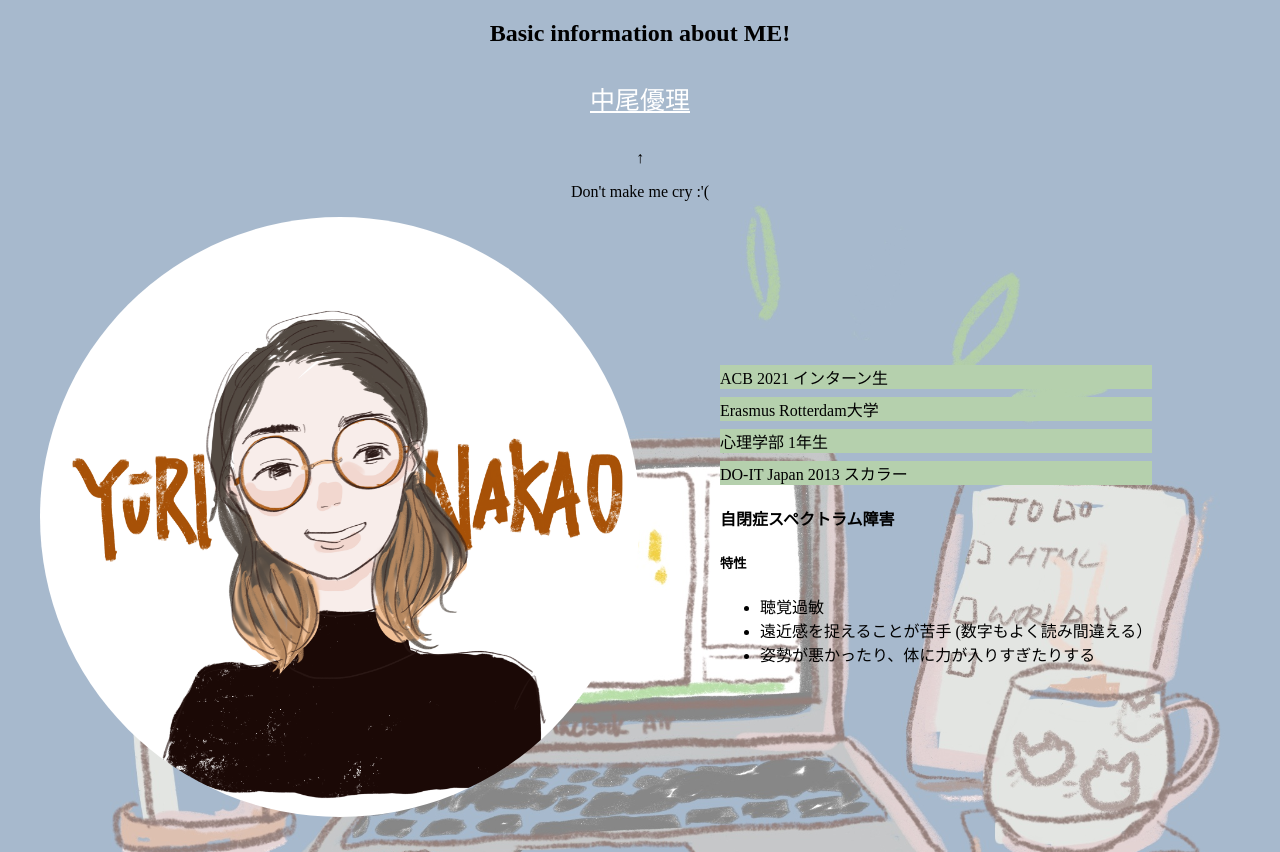
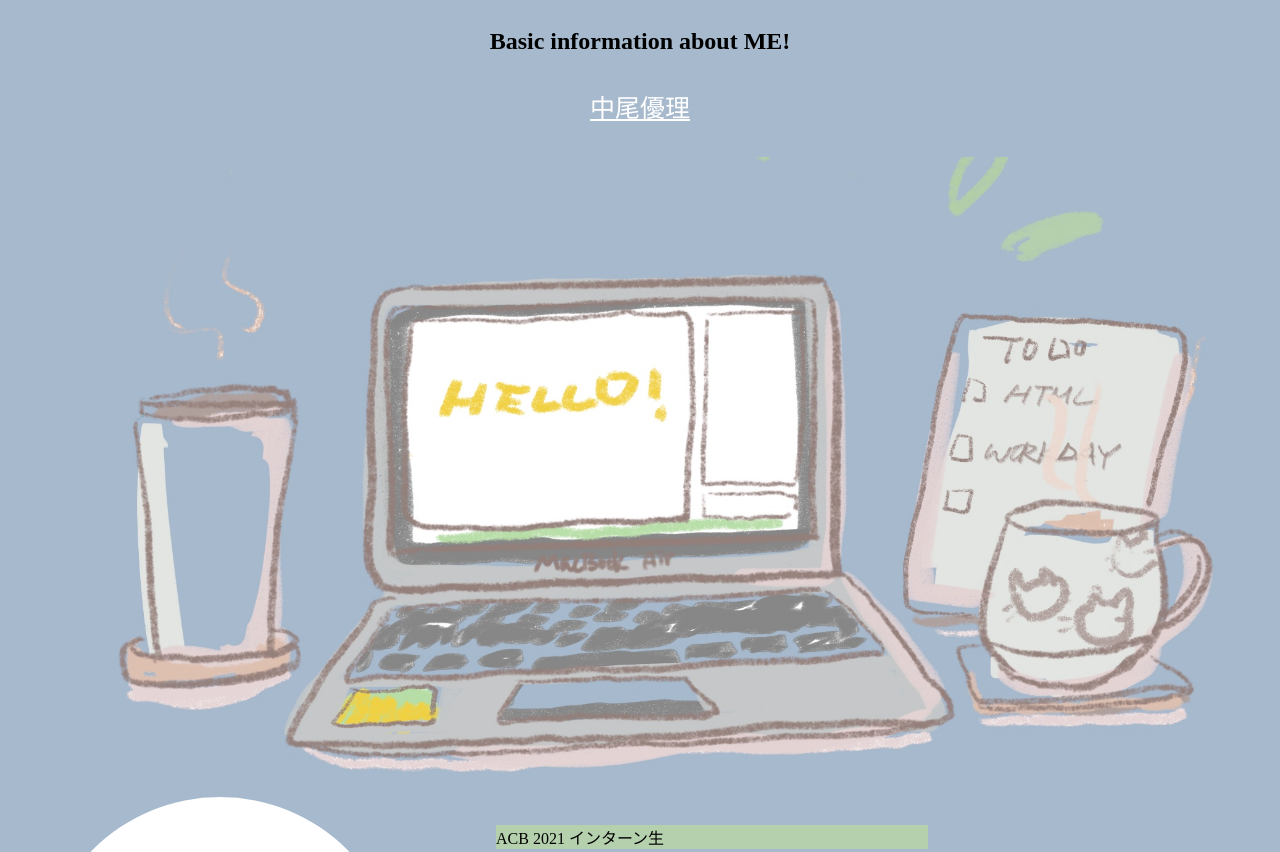
Before and after one commit to sakamitio/HTML-test, a plain HTML site: page index.html in a window 1280 px wide. Shown: the top 852 px of the page. Drawn offline with Linux system fonts and the light colour scheme; a web font is replaced by a local one.

Commit message:
change styles

```diff
--- a/index.html
+++ b/index.html
@@ -27,18 +27,22 @@
 <body>
     <div class="content">
         <section class="heading">
-            <h1>Basic information about ME! </h1>
-            <h4 class="name" onclick="popup()">中尾優理</h4>
-            <p>↑</p>
-            <p>Don't make me cry :'(</p>
+
+            <div class="heading-text">
+                <h1>Basic information about ME! </h1>
+                <h4 class="name">中尾優理</h4>
+            </div>
         </section>
+        <div class="hero-image">
+        </div>
 
         <section class="personal">
             <!-- 基本情報 -->
+            <div class="photo">
+                <img onmouseover="popup()" onmouseout="popup()" id="profilePicture" class="circle crying" src="images/me.png">
+            </div>
             <div class="basic-info">
-                <div class="photo">
-                <img onmouseover="popup()" onmouseout="popup()" id="profilePicture" class="circle crying" src="images/me.png">
-                </div>
+
                 <div class="occupation photo-text">
                     <p class="no-padding  green-background">ACB 2021 インターン生</p>
                     <p class="no-padding green-background">Erasmus Rotterdam大学</p>
@@ -54,9 +58,6 @@
                 </div>
             </div>
         </section>
-
-
-
         <!-- 経験資格 -->
         <section class="center">
             <div class="blue-heading">
@@ -93,29 +94,29 @@
 
 
 
-        <div class="cat">
+        <div class="cat blue-background">
             <h5>飼っている猫の名前</h5>
 
-            <p class="no-padding" style=background-color:#a7bacd;>ポッキー</p>
-            <p class="no-padding" style=background-color:#a7bacd;> プガチョフ</p>
-            <p class="new no-padding" style=background-color:#a7bacd;>プラトン <span class="blink">←☆NEW☆</span></p>
+            <p class="no-padding">ポッキー</p>
+            <p class="no-padding"> プガチョフ</p>
+            <p class="new no-padding">プラトン <span class=" blink ">←☆NEW☆</span></p>
 
         </div>
 
 
         <!--佐賀info（趣味・特技や、あいさつ、座右の銘など、 -->
-        <section class="saga">
+        <section class="saga ">
             <h3>〜佐賀のよかとこ紹介〜</h3>
-            <div class="selling-saga">
+            <div class="selling-saga ">
                 <p>長崎と福岡の間に位置する地味な県。</p>
-                <p>九州１、存在感は薄いけど、あるんです、<span class="blink">美味しいもの！！</span></p>
+                <p>九州１、存在感は薄いけど、あるんです、<span class="blink ">美味しいもの！！</span></p>
                 <p style=color:white;font-size:15px;>あと、温泉とか♨︎、遺跡とか……！</p>
 
-                <img src="images/saga.jpg">
+                <img src="images/saga.jpg ">
 
 
-                <div class="marquee">
-                    <div class="marquee-inner">
+                <div class="marquee ">
+                    <div class="marquee-inner ">
                         ぜひ佐賀に寄ってかんね〜？:D
                     </div>
                 </div>
--- a/yuri.style.css
+++ b/yuri.style.css
@@ -1,8 +1,20 @@
+:root {
+    --color-bg: #a7bacd;
+}
+
 body {
-    background-color: rgba(233, 228, 228, 1);
+    background-color: var(--color-bg);
     font-family: 'Kiwi Maru', serif;
+}
+
+.hero-image {
+    height: 50vw;
     background-image: url(images/workspace_blue.jpg);
-    background-size: 100%;
+    /* Position and center the image to scale nicely on all screens */
+    background-position: center;
+    background-repeat: no-repeat;
+    background-size: cover;
+    position: relative;
 }
 
 .name {
@@ -15,6 +27,7 @@ body {
 }
 
 section.personal {
+    display: flex;
     margin-bottom: 70px;
 }
 
@@ -33,22 +46,23 @@ section {
 }
 
 .heading {
+    display: flex;
+    justify-content: center;
     text-align: center;
 }
 
 .photo-text {
     text-align: left;
     margin-left: 5em;
+    padding: 1em;
 }
 
 .photo {
-    width: 50%;
-    text-align: right;
+    width: 30%;
 }
 
 .no-padding {
     margin: 0.5em 0;
-    background-color: #b5d0ad;
 }
 
 .blue-heading {
@@ -176,3 +190,11 @@ a {
         left: -130%;
     }
 }
+
+.blue-background {
+    background-color: var(--color-bg);
+}
+
+.green-background {
+    background-color: #b5d0ad;
+}
```
